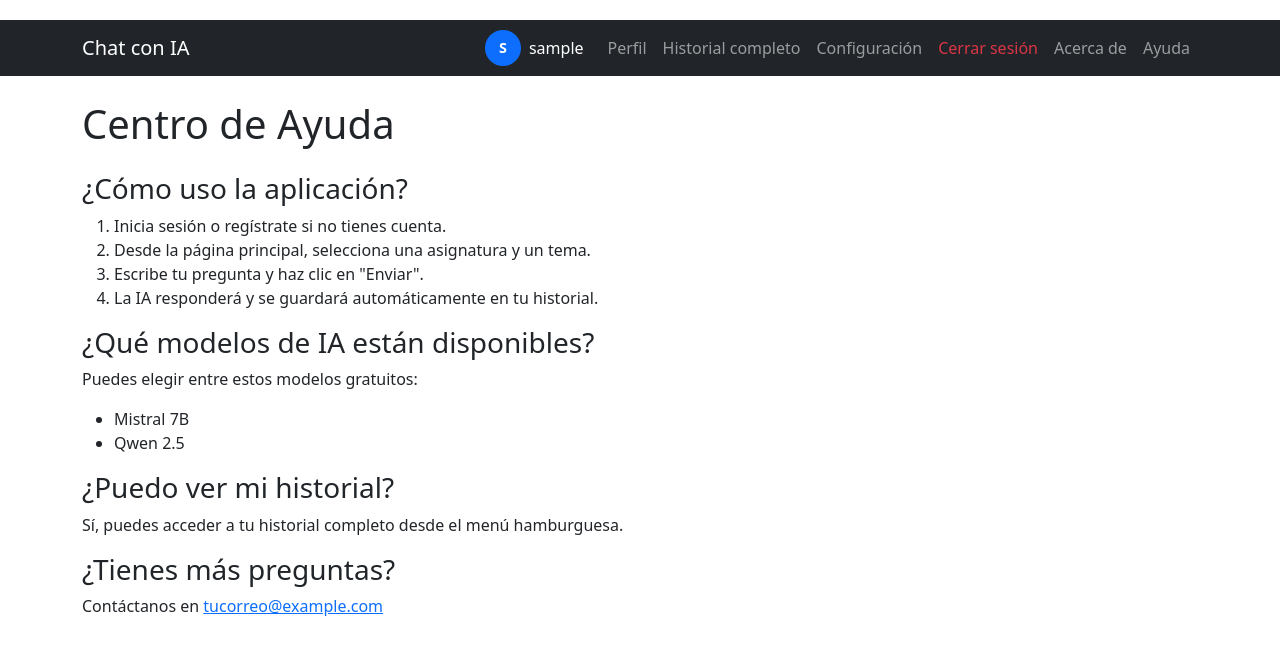
After one commit to cmmo2024/ia_preguntas, a Django app: page /ayuda/ in a window 1280 px wide. The commit adds this page. Shown: the top 655 px of the page. Run offline with Django 5.2, Linux system fonts and the light colour scheme; the visitor is signed in with stand-in values (Sample User, id 1).

Commit message:
NUevas vistas About y Help

```diff
--- a/core/static/css/style.css
+++ b/core/static/css/style.css
@@ -5,3 +5,12 @@ body {
     white-space: pre-wrap;
     word-break: break-word;
 }
+.badge.rounded-circle {
+    width: 36px;
+    height: 36px;
+    display: flex;
+    align-items: center;
+    justify-content: center;
+    font-size: 0.9rem;
+    background-color: #0d6efd;
+}
--- a/core/templates/base.html
+++ b/core/templates/base.html
@@ -25,12 +25,16 @@
         <div class="collapse navbar-collapse justify-content-end" id="navbarNav">
             <ul class="navbar-nav">
 
-                <!-- Opciones visibles solo si el usuario está logueado -->
                 {% if user.is_authenticated %}
 
-                    <!-- Mostrar nombre de usuario -->
-                    <li class="nav-item disabled me-3">
-                        <span class="nav-link fw-bold">{{ user.username }}</span>
+                    <!-- Avatar con nombre de usuario -->
+                    <li class="nav-item me-3 d-flex align-items-center">
+                        <div class="d-flex align-items-center">
+                            <span class="badge rounded-circle bg-primary text-white px-3 py-2 me-2">
+                                {{ user.username|slice:"0:1"|upper }}
+                            </span>
+                            <span class="text-white">{{ user.username }}</span>
+                        </div>
                     </li>
 
                     <!-- Perfil -->
@@ -65,6 +69,14 @@
 
                 {% endif %}
 
+                <!-- Opciones visibles para todos -->
+                <li class="nav-item mt-2 mt-lg-0">
+                    <a class="nav-link" href="{% url 'about' %}">Acerca de</a>
+                </li>
+                <li class="nav-item">
+                    <a class="nav-link" href="{% url 'help' %}">Ayuda</a>
+                </li>
+
             </ul>
         </div>
     </div>
--- /dev/null
+++ b/core/templates/core/help.html
@@ -0,0 +1,27 @@
+<!-- templates/core/help.html -->
+
+{% extends "base.html" %}
+{% block content %}
+<h1 class="mb-4">Centro de Ayuda</h1>
+
+<h3>¿Cómo uso la aplicación?</h3>
+<ol>
+    <li>Inicia sesión o regístrate si no tienes cuenta.</li>
+    <li>Desde la página principal, selecciona una asignatura y un tema.</li>
+    <li>Escribe tu pregunta y haz clic en "Enviar".</li>
+    <li>La IA responderá y se guardará automáticamente en tu historial.</li>
+</ol>
+
+<h3>¿Qué modelos de IA están disponibles?</h3>
+<p>Puedes elegir entre estos modelos gratuitos:</p>
+<ul>
+    <li>Mistral 7B</li>
+    <li>Qwen 2.5</li>
+</ul>
+
+<h3>¿Puedo ver mi historial?</h3>
+<p>Sí, puedes acceder a tu historial completo desde el menú hamburguesa.</p>
+
+<h3>¿Tienes más preguntas?</h3>
+<p>Contáctanos en <a href="mailto:tucorreo@example.com">tucorreo@example.com</a></p>
+{% endblock %}
--- a/core/urls.py
+++ b/core/urls.py
@@ -8,4 +8,7 @@ urlpatterns = [
     path('register/', views.register_view, name='register'),
     path('logout/', views.logout_view, name='logout'),
     path('ajax/load-topics/', views.load_topics, name='ajax_load_topics'),
+    # 👇 Nuevas rutas
+    path('acerca-de/', views.about_view, name='about'),
+    path('ayuda/', views.help_view, name='help'),
 ]
--- a/core/views.py
+++ b/core/views.py
@@ -120,3 +120,9 @@ def load_topics(request):
     subject_id = request.GET.get('subject')
     topics = Topic.objects.filter(subject_id=subject_id).values('id', 'name')
     return JsonResponse({'topics': list(topics)})
+
+def about_view(request):
+    return render(request, 'core/about.html')
+
+def help_view(request):
+    return render(request, 'core/help.html')
--- a/ia_preguntas/settings.py
+++ b/ia_preguntas/settings.py
@@ -26,7 +26,7 @@ SECRET_KEY = 'django-insecure-^rd^0=sfw245bn)655n54g4ml8!m+^*(01m%tjrfqc430h0h3=
 # SECURITY WARNING: don't run with debug turned on in production!
 DEBUG = True
 
-ALLOWED_HOSTS = []
+ALLOWED_HOSTS = ['*']
 
 
 # Application definition
```
Also changed, not shown: core/templates/core/about.html (added, +26 -0 lines).
